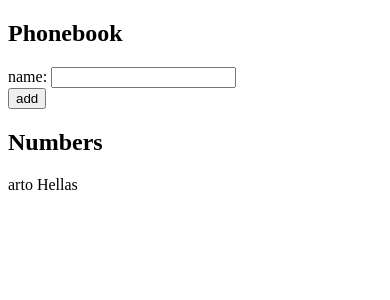
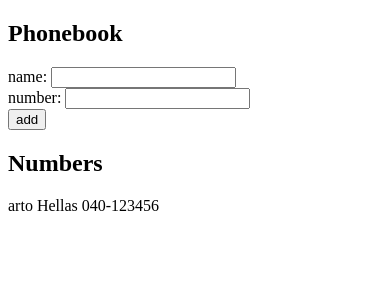
Before and after one commit to huzwares/fullstackopen, a React (Create React App) app in the folder part2/phonebook/: page / in a window 390 px wide. Shown: the top 300 px of the page. Built offline with nearby package versions, Linux system fonts and the light colour scheme.

Commit message:
2.8: The Phonebook Step3

```diff
--- a/part2/phonebook/src/App.js
+++ b/part2/phonebook/src/App.js
@@ -2,19 +2,23 @@
 
 const App = () => {
 	const [persons, setPersons] = useState(
-		[{ name: 'arto Hellas' }]
+		[{ name: 'arto Hellas', number: '040-123456' }]
 	)
 	const [newName, setNewName] = useState('')
+	const [newNumber, setNewNumber] = useState('')
 
-	const handleInputChange = (event) => {
+	const handleNameChange = (event) => {
 		setNewName(event.target.value)
 	}
-
+	const handleNumberChange = (event) => {
+		setNewNumber(event.target.value)
+	}
 	const addNewName = (event) => {
 		event.preventDefault()
 		if (!persons.map(person => person.name).includes(newName)) {
 			const nameObject = {
-				name: newName
+				name: newName,
+				number: newNumber
 			}
 			setPersons(persons.concat(nameObject))
 			setNewName('')
@@ -28,14 +32,17 @@
 			<h2>Phonebook</h2>
 			<form onSubmit={addNewName}>
 				<div>
-					name: <input value={newName} onChange={handleInputChange} />
+					name: <input value={newName} onChange={handleNameChange} />
+				</div>
+				<div>
+					number: <input value={newNumber} onChange={handleNumberChange} />
 				</div>
 				<div>
 					<button type="submit">add</button>
 				</div>
 			</form>
 			<h2>Numbers</h2>
-			{persons.map(person => <p key={person.name}>{person.name}</p>)}
+			{persons.map(person => <p key={person.name}>{person.name} {person.number}</p>)}
 		</div>
 	)
 }
```
